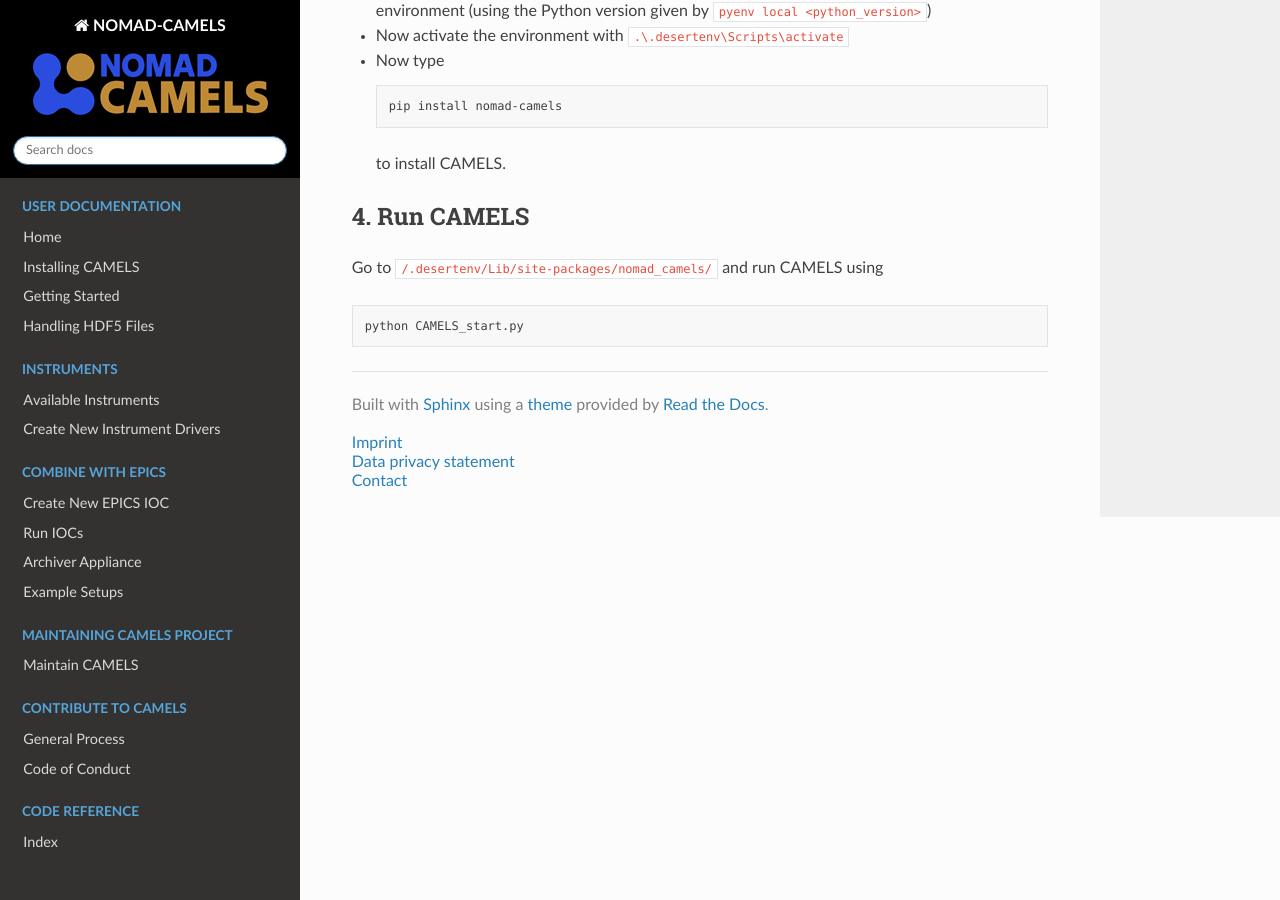
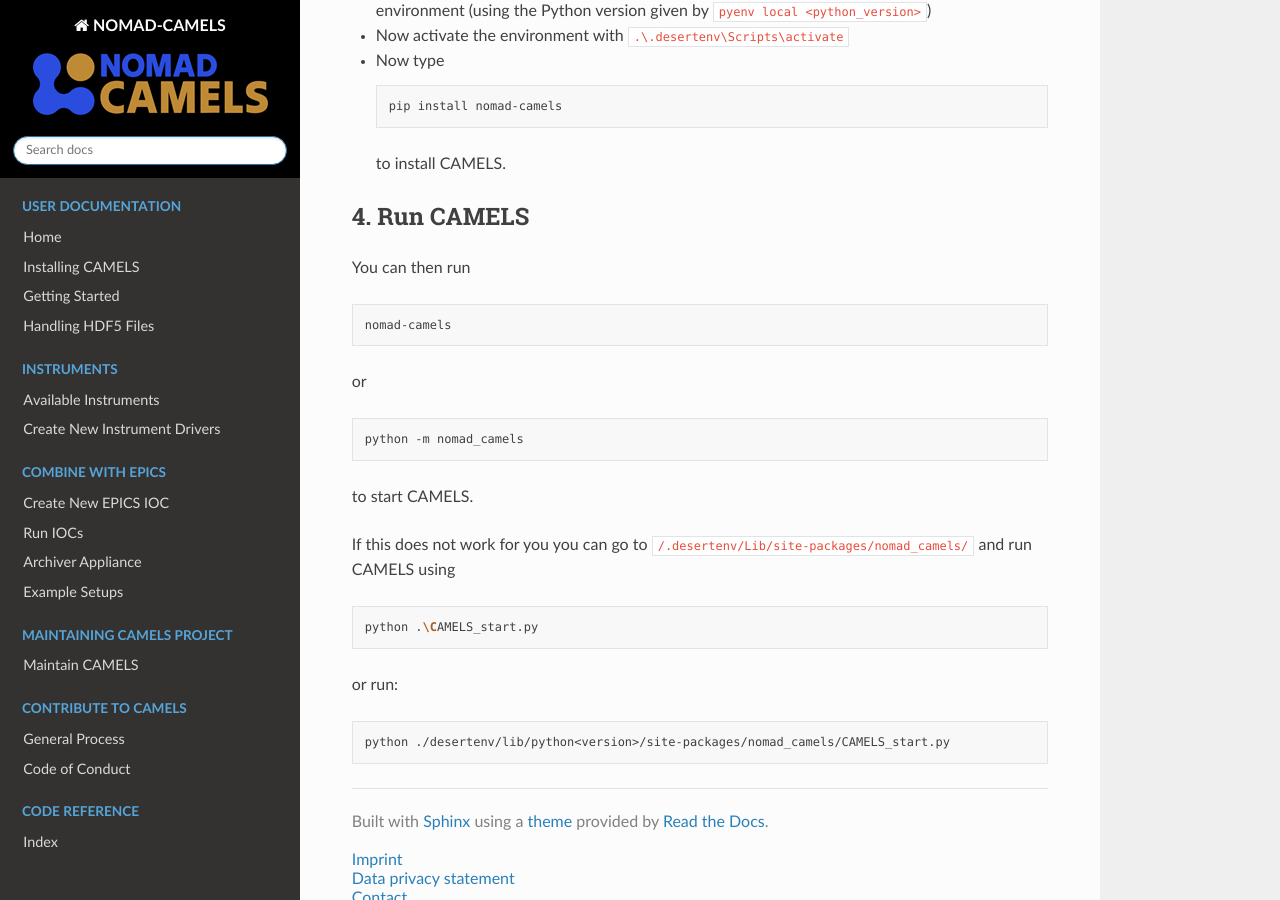
Before and after one commit to FAU-LAP/NOMAD-CAMELS, a Sphinx documentation site: the page built from docs/source/doc/installation/installation_custom_macos.md, in a window 1280 px wide and 900 px high, scrolled down 1089 px. Built offline with Sphinx 7.4.7 and the Read the Docs theme 2.0.0, drawn with Linux system fonts in a browser that asks for light colours; pages that are not in the unit, such as notebooks, are missing from menus.

Commit message:
added information how to run CAMELS after installation

````diff
--- a/docs/source/doc/installation/installation_custom_macos.md
+++ b/docs/source/doc/installation/installation_custom_macos.md
@@ -37,7 +37,29 @@ This uses `homebrew` to install pyenv ([see here](https://brew.sh/) for more inf
   ```
   to install CAMELS.
 ## 4. Run CAMELS
-Go to `/.desertenv/Lib/site-packages/nomad_camels/` and run CAMELS using
+
+You can then run
+
 ```bash
-python CAMELS_start.py
+nomad-camels
 ```
+
+ or
+
+```bash
+python -m nomad_camels
+```
+
+to start CAMELS.
+
+If this does not work for you you can go to `/.desertenv/Lib/site-packages/nomad_camels/` and run CAMELS using
+
+```bash
+python .\CAMELS_start.py
+```
+
+or run:
+
+```bash
+python ./desertenv/lib/python<version>/site-packages/nomad_camels/CAMELS_start.py
+```
````
Also changed, not shown: docs/source/doc/installation/installation.md (+20 -0 lines), docs/source/doc/installation/installation_custom_anaconda/installation_custom_anaconda.md (+24 -3 lines), docs/source/doc/installation/installation_custom_unix.md (+21 -2 lines), docs/source/doc/installation/installation_custom_windows.md (+17 -1 lines), LICENSE.txt (deleted), 1 other file.
